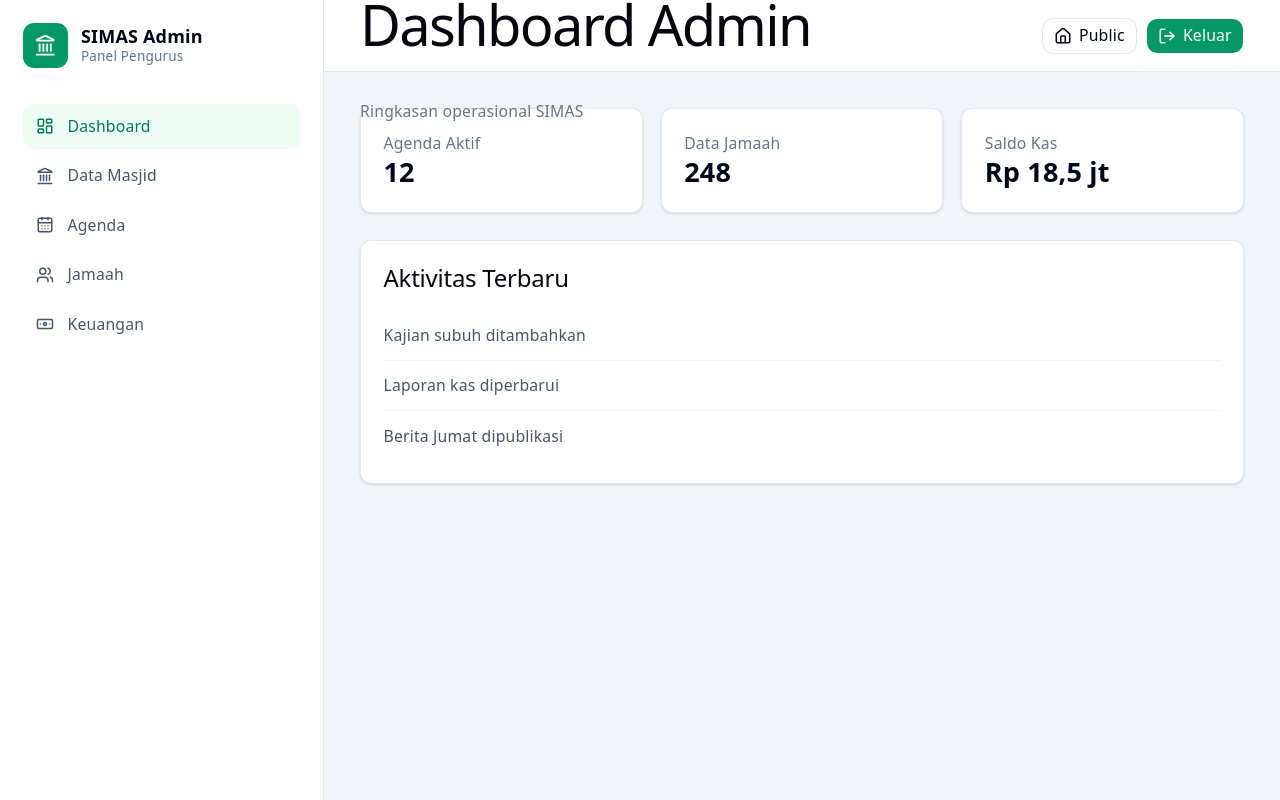
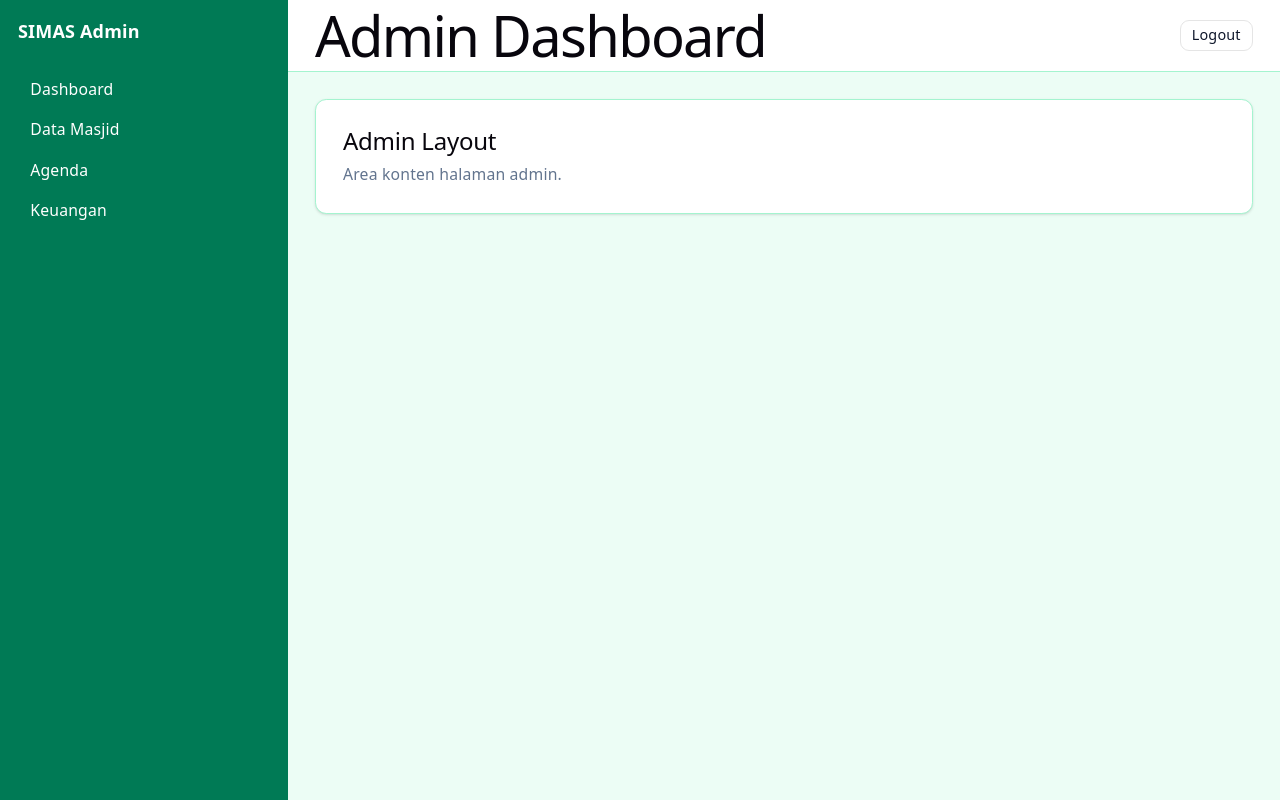
Before and after one commit to rizkiansyahalfin/simas-fe, a React (Vite) app: page /admin in a window 1280 px wide. Built offline with nearby package versions, Linux system fonts and the light colour scheme.

Commit message:
layouts komponen dasar

```diff
--- a/src/layouts/AdminLayout.tsx
+++ b/src/layouts/AdminLayout.tsx
@@ -1,15 +1,5 @@
 import type { ReactNode } from "react"
 import { Link } from "react-router-dom"
-import {
-  Banknote,
-  CalendarDays,
-  Home,
-  Landmark,
-  LayoutDashboard,
-  LogOut,
-  Menu,
-  Users,
-} from "lucide-react"
 
 import { Button } from "@/components/ui/button"
 
@@ -17,123 +7,52 @@ interface AdminLayoutProps {
   children?: ReactNode
 }
 
-const menuItems = [
-  { label: "Dashboard", icon: LayoutDashboard },
-  { label: "Data Masjid", icon: Landmark },
-  { label: "Agenda", icon: CalendarDays },
-  { label: "Jamaah", icon: Users },
-  { label: "Keuangan", icon: Banknote },
-]
-
 export default function AdminLayout({ children }: AdminLayoutProps) {
   return (
-    <div className="min-h-screen bg-slate-100 text-slate-950">
+    <div className="min-h-screen bg-emerald-50 text-slate-900">
       <div className="flex min-h-screen">
-        <aside className="hidden w-72 border-r border-slate-200 bg-white p-5 lg:block">
-          <Link to="/" className="mb-8 flex items-center gap-3">
-            <span className="flex size-10 items-center justify-center rounded-lg bg-emerald-600 text-white">
-              <Landmark className="size-5" />
-            </span>
-            <span>
-              <span className="block font-semibold leading-tight">
-                SIMAS Admin
-              </span>
-              <span className="block text-xs text-slate-500">
-                Panel Pengurus
-              </span>
-            </span>
+        <aside className="hidden w-64 bg-emerald-700 p-4 text-white md:block">
+          <Link className="mb-6 block font-semibold text-white" to="/">
+            SIMAS Admin
           </Link>
 
           <nav className="space-y-1">
-            {menuItems.map((item, index) => {
-              const Icon = item.icon
-
-              return (
-                <button
-                  className={`flex w-full items-center gap-3 rounded-lg px-3 py-2.5 text-left text-sm font-medium transition ${
-                    index === 0
-                      ? "bg-emerald-50 text-emerald-700"
-                      : "text-slate-600 hover:bg-slate-50 hover:text-slate-950"
-                  }`}
-                  key={item.label}
-                  type="button"
-                >
-                  <Icon className="size-4" />
-                  {item.label}
-                </button>
-              )
-            })}
+            <Button className="w-full justify-start text-white hover:bg-emerald-600 hover:text-white" variant="ghost">
+              Dashboard
+            </Button>
+            <Button className="w-full justify-start text-white hover:bg-emerald-600 hover:text-white" variant="ghost">
+              Data Masjid
+            </Button>
+            <Button className="w-full justify-start text-white hover:bg-emerald-600 hover:text-white" variant="ghost">
+              Agenda
+            </Button>
+            <Button className="w-full justify-start text-white hover:bg-emerald-600 hover:text-white" variant="ghost">
+              Keuangan
+            </Button>
           </nav>
         </aside>
 
         <div className="flex min-w-0 flex-1 flex-col">
-          <header className="sticky top-0 z-20 flex h-16 items-center justify-between border-b border-slate-200 bg-white px-5 lg:px-8">
-            <div className="flex items-center gap-3">
-              <Button className="lg:hidden" size="icon" variant="outline">
-                <Menu className="size-4" />
-              </Button>
-              <div>
-                <h1 className="m-0 text-lg font-semibold tracking-normal text-slate-950">
-                  Dashboard Admin
-                </h1>
-                <p className="text-sm text-slate-500">
-                  Ringkasan operasional SIMAS
+          <header className="flex h-16 items-center justify-between border-b border-emerald-200 bg-white px-6">
+            <h1 className="m-0 text-lg font-semibold tracking-normal">
+              Admin Dashboard
+            </h1>
+
+            <Button asChild size="sm" variant="outline">
+              <Link to="/auth">Logout</Link>
+            </Button>
+          </header>
+
+          <main className="flex-1 p-6">
+            {children ?? (
+              <div className="rounded-lg border border-emerald-200 bg-white p-6 shadow-sm">
+                <h2 className="m-0 text-xl font-semibold tracking-normal">
+                  Admin Layout
+                </h2>
+                <p className="mt-2 text-sm text-slate-500">
+                  Area konten halaman admin.
                 </p>
               </div>
-            </div>
-
-            <div className="flex items-center gap-2">
-              <Button asChild variant="outline">
-                <Link to="/">
-                  <Home className="size-4" />
-                  Public
-                </Link>
-              </Button>
-              <Button asChild className="bg-emerald-600 text-white hover:bg-emerald-700">
-                <Link to="/auth">
-                  <LogOut className="size-4" />
-                  Keluar
-                </Link>
-              </Button>
-            </div>
-          </header>
-
-          <main className="flex-1 p-5 lg:p-8">
-            {children ?? (
-              <section className="space-y-6">
-                <div className="grid gap-4 md:grid-cols-3">
-                  {[
-                    ["Agenda Aktif", "12"],
-                    ["Data Jamaah", "248"],
-                    ["Saldo Kas", "Rp 18,5 jt"],
-                  ].map(([label, value]) => (
-                    <div
-                      className="rounded-lg border border-slate-200 bg-white p-5 shadow-sm"
-                      key={label}
-                    >
-                      <p className="text-sm text-slate-500">{label}</p>
-                      <p className="mt-2 text-2xl font-semibold text-slate-950">
-                        {value}
-                      </p>
-                    </div>
-                  ))}
-                </div>
-
-                <div className="rounded-lg border border-slate-200 bg-white p-5 shadow-sm">
-                  <h2 className="m-0 text-lg font-semibold text-slate-950">
-                    Aktivitas Terbaru
-                  </h2>
-                  <div className="mt-4 divide-y divide-slate-100">
-                    {["Kajian subuh ditambahkan", "Laporan kas diperbarui", "Berita Jumat dipublikasi"].map(
-                      (activity) => (
-                        <div className="py-3 text-sm text-slate-600" key={activity}>
-                          {activity}
-                        </div>
-                      )
-                    )}
-                  </div>
-                </div>
-              </section>
             )}
           </main>
         </div>
--- a/src/layouts/PublicLayout.tsx
+++ b/src/layouts/PublicLayout.tsx
@@ -1,6 +1,5 @@
 import type { ReactNode } from "react"
 import { Link } from "react-router-dom"
-import { CalendarDays, Landmark, LogIn, Megaphone } from "lucide-react"
 
 import { Button } from "@/components/ui/button"
 
@@ -10,97 +9,44 @@ interface PublicLayoutProps {
 
 export default function PublicLayout({ children }: PublicLayoutProps) {
   return (
-    <div className="min-h-screen bg-slate-50 text-slate-950">
-      <header className="sticky top-0 z-30 border-b border-emerald-100 bg-white/95 backdrop-blur">
-        <div className="mx-auto flex h-16 max-w-7xl items-center justify-between px-5 sm:px-6 lg:px-8">
-          <Link to="/" className="flex items-center gap-3">
-            <span className="flex size-10 items-center justify-center rounded-lg bg-emerald-600 text-white">
-              <Landmark className="size-5" />
-            </span>
-            <span>
-             a <span className="block text-base font-semibold leading-tight">
-                SIMAS Masjid
-              </span>
-              <span className="block text-xs text-slate-500">
-                Sistem Informasi Masjid
-              </span>
-            </span>
+    <div className="flex min-h-screen flex-col bg-emerald-50 text-slate-900">
+      <header className="border-b border-emerald-200 bg-white">
+        <div className="mx-auto flex h-16 max-w-7xl items-center justify-between px-6">
+          <Link className="rounded-lg bg-emerald-600 px-3 py-2 font-semibold text-white" to="/">
+            SIMAS Masjid
           </Link>
 
-          <nav className="hidden items-center gap-1 md:flex">
-            <Button asChild variant="ghost">
-              <Link to="/">Beranda</Link>
+          <nav className="flex items-center gap-2">
+            <Button asChild size="sm" variant="ghost">
+              <Link to="/">Home</Link>
             </Button>
-            <Button variant="ghost">Agenda</Button>
-            <Button variant="ghost">Berita</Button>
-            <Button asChild className="bg-emerald-600 text-white hover:bg-emerald-700">
-              <Link to="/auth">
-                <LogIn className="size-4" />
-                Masuk
-              </Link>
+            <Button size="sm" variant="ghost">
+              Agenda
+            </Button>
+            <Button size="sm" variant="ghost">
+              Berita
+            </Button>
+            <Button asChild size="sm" variant="outline">
+              <Link to="/auth">Login</Link>
             </Button>
           </nav>
         </div>
       </header>
 
-      <main className="mx-auto grid min-h-[calc(100vh-8rem)] max-w-7xl gap-8 px-5 py-8 sm:px-6 lg:px-8">
+      <main className="mx-auto w-full max-w-7xl flex-1 px-6 py-8">
         {children ?? (
-          <section className="grid items-center gap-8 lg:grid-cols-[1.15fr_0.85fr]">
-            <div className="space-y-5">
-              <span className="inline-flex w-fit items-center gap-2 rounded-full border border-amber-200 bg-amber-50 px-3 py-1 text-sm font-medium text-amber-700">
-                <Megaphone className="size-4" />
-                Portal layanan dan informasi masjid
-              </span>
-              <div className="space-y-3">
-                <h1 className="m-0 max-w-3xl text-4xl font-semibold tracking-normal text-slate-950 sm:text-5xl">
-                  Kelola informasi masjid dengan rapi, cepat, dan mudah diakses.
-                </h1>
-                <p className="max-w-2xl text-base leading-7 text-slate-600">
-                  SIMAS membantu jamaah melihat agenda, berita, dan informasi
-                  layanan masjid melalui tampilan publik yang bersih.
-                </p>
-              </div>
-              <div className="flex flex-wrap gap-3">
-                <Button asChild className="bg-emerald-600 text-white hover:bg-emerald-700">
-                  <Link to="/admin">Lihat Dashboard</Link>
-                </Button>
-                <Button asChild variant="outline">
-                  <Link to="/auth">Masuk Admin</Link>
-                </Button>
-              </div>
-            </div>
-
-            <div className="rounded-lg border border-emerald-100 bg-white p-5 shadow-sm">
-              <div className="mb-4 flex items-center gap-3 border-b pb-4">
-                <span className="flex size-10 items-center justify-center rounded-lg bg-emerald-50 text-emerald-700">
-                  <CalendarDays className="size-5" />
-                </span>
-                <div>
-                  <h2 className="m-0 text-lg font-semibold text-slate-950">
-                    Agenda Terdekat
-                  </h2>
-                  <p className="text-sm text-slate-500">Kegiatan pekan ini</p>
-                </div>
-              </div>
-              <div className="space-y-3">
-                {["Kajian Subuh", "Santunan Jumat", "Rapat Pengurus"].map(
-                  (item) => (
-                    <div
-                      className="flex items-center justify-between rounded-lg bg-slate-50 px-4 py-3"
-                      key={item}
-                    >
-                      <span className="font-medium text-slate-800">{item}</span>
-                      <span className="text-sm text-emerald-700">Aktif</span>
-                    </div>
-                  )
-                )}
-              </div>
-            </div>
-          </section>
+          <div className="rounded-lg border border-emerald-200 bg-white p-6 shadow-sm">
+            <h1 className="m-0 text-2xl font-semibold tracking-normal">
+              Public Layout
+            </h1>
+            <p className="mt-2 text-sm text-slate-500">
+              Area konten halaman public.
+            </p>
+          </div>
         )}
       </main>
 
-      <footer className="border-t border-emerald-100 bg-white py-4 text-center text-sm text-slate-500">
+      <footer className="border-t border-emerald-200 bg-white py-4 text-center text-sm text-slate-500">
         &copy; {new Date().getFullYear()} SIMAS Masjid
       </footer>
     </div>
```
Also changed, not shown: src/layouts/AuthLayout.tsx (+12 -50 lines).
